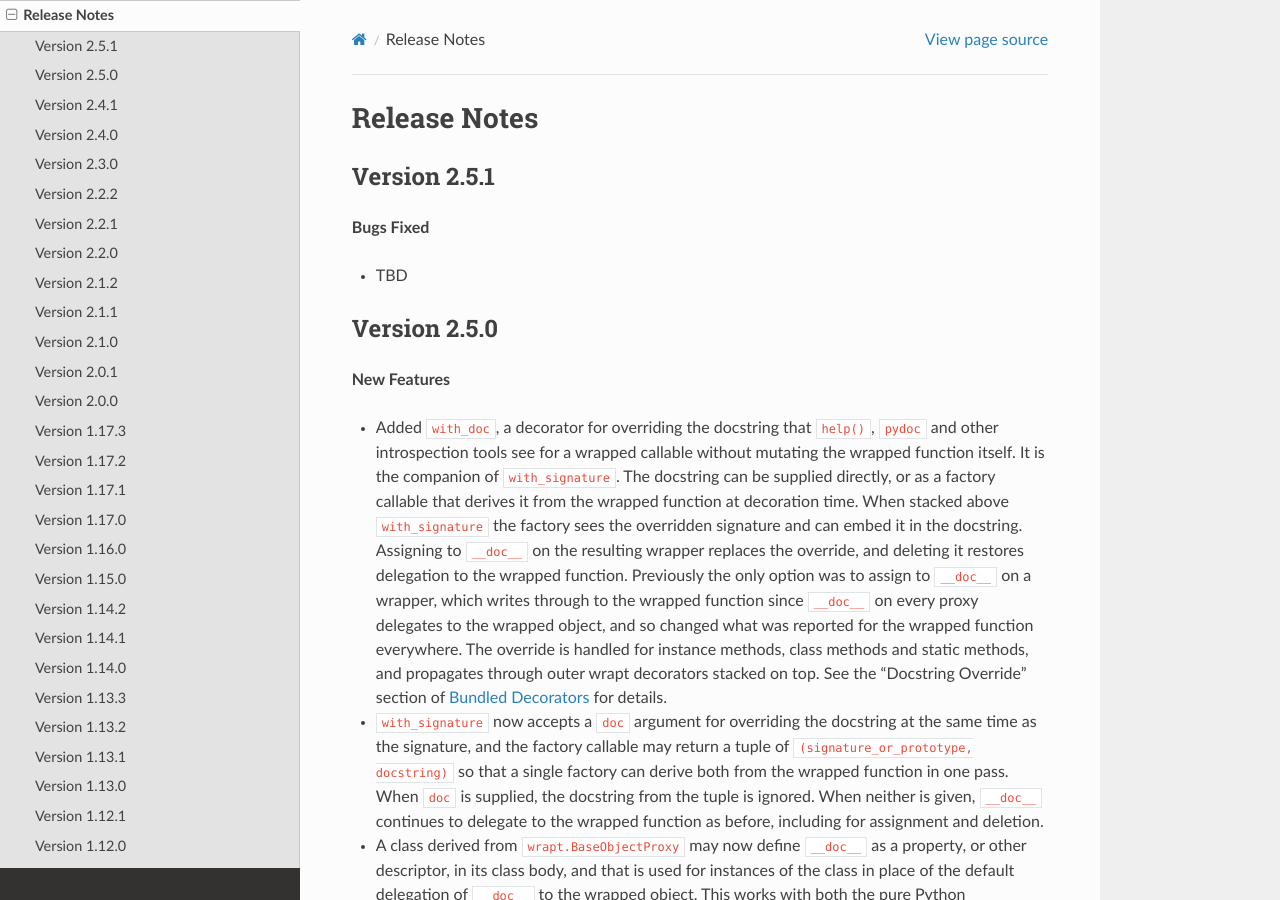
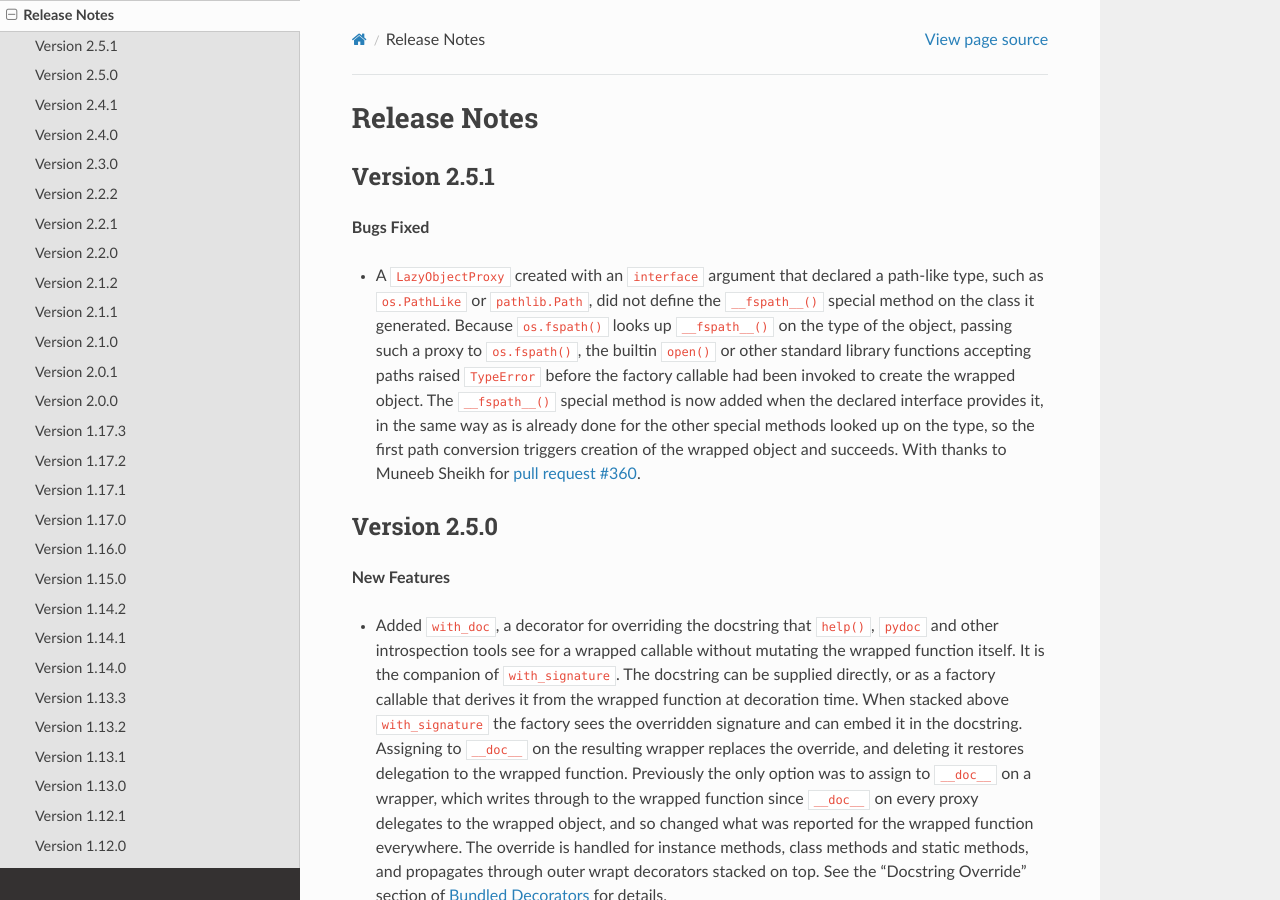
Before and after one commit to GrahamDumpleton/wrapt, a Sphinx documentation site: the page built from docs/changes.rst, in a window 1280 px wide and 900 px high. Built offline with Sphinx 7.4.7 and the Read the Docs theme 3.1.0, drawn with Linux system fonts in a browser that asks for light colours.

Commit message:
Reorder __fspath__ handling in lazy proxy and add change note for PR #360.

```diff
--- a/docs/changes.rst
+++ b/docs/changes.rst
@@ -6,7 +6,19 @@ Version 2.5.1
 
 **Bugs Fixed**
 
-* TBD
+* A ``LazyObjectProxy`` created with an ``interface`` argument that
+  declared a path-like type, such as ``os.PathLike`` or ``pathlib.Path``,
+  did not define the ``__fspath__()`` special method on the class it
+  generated. Because ``os.fspath()`` looks up ``__fspath__()`` on the type
+  of the object, passing such a proxy to ``os.fspath()``, the builtin
+  ``open()`` or other standard library functions accepting paths raised
+  ``TypeError`` before the factory callable had been invoked to create the
+  wrapped object. The ``__fspath__()`` special method is now added when the
+  declared interface provides it, in the same way as is already done for
+  the other special methods looked up on the type, so the first path
+  conversion triggers creation of the wrapped object and succeeds. With
+  thanks to Muneeb Sheikh for `pull request #360
+  <https://github.com/GrahamDumpleton/wrapt/pull/360>`_.
 
 Version 2.5.0
 -------------
```
Also changed, not shown: 2 other files.
